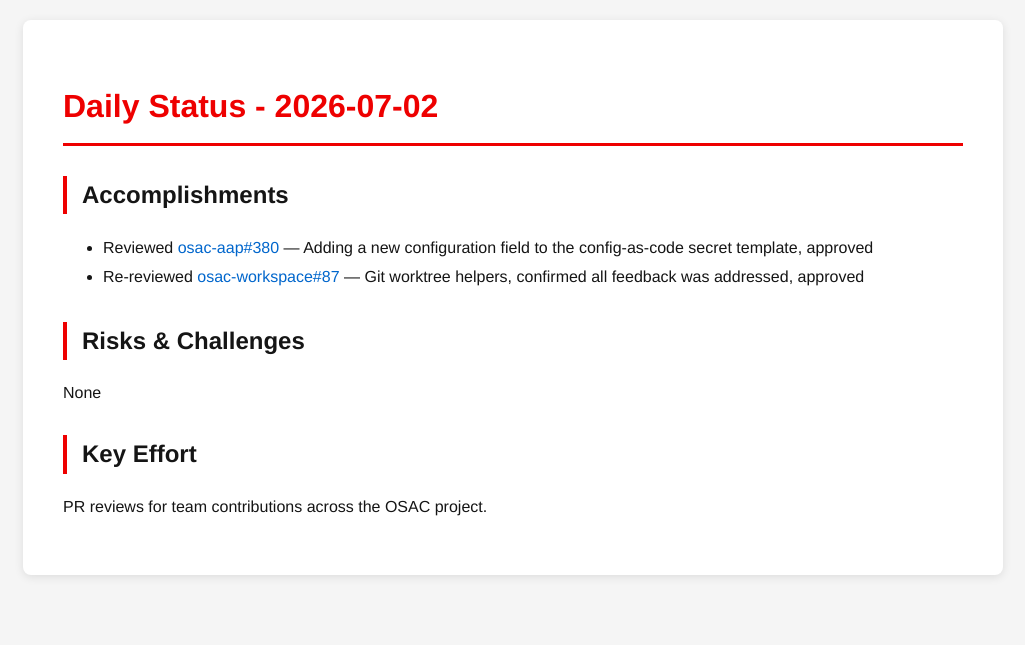
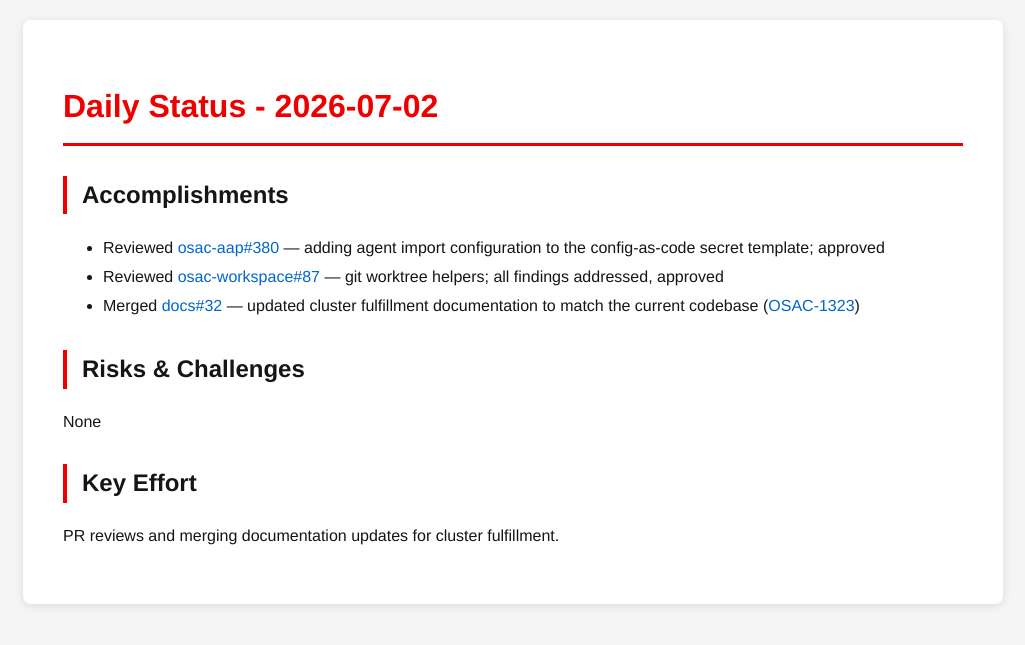
Before and after one commit to tzvatot/daily-status, a Jekyll site: the page built from 2026-07-02.md, in a window 1280 px wide. Shown: the top 645 px of the page, without its empty margins (127-1152 px from the left). Built offline with Jekyll 4.4.1, drawn with Linux system fonts in a browser that asks for light colours.

Commit message:
Daily status update - 2026-07-02

```diff
--- a/2026-07-02.md
+++ b/2026-07-02.md
@@ -7,11 +7,12 @@ date: 2026-07-02
 # Daily Status - 2026-07-02
 
 ## Accomplishments
-- Reviewed [osac-aap#380](https://github.com/osac-project/osac-aap/pull/380) — Adding a new configuration field to the config-as-code secret template, approved
-- Re-reviewed [osac-workspace#87](https://github.com/osac-project/osac-workspace/pull/87) — Git worktree helpers, confirmed all feedback was addressed, approved
+- Reviewed [osac-aap#380](https://github.com/osac-project/osac-aap/pull/380) — adding agent import configuration to the config-as-code secret template; approved
+- Reviewed [osac-workspace#87](https://github.com/osac-project/osac-workspace/pull/87) — git worktree helpers; all findings addressed, approved
+- Merged [docs#32](https://github.com/osac-project/docs/pull/32) — updated cluster fulfillment documentation to match the current codebase ([OSAC-1323](https://redhat.atlassian.net/browse/OSAC-1323))
 
 ## Risks & Challenges
 None
 
 ## Key Effort
-PR reviews for team contributions across the OSAC project.
+PR reviews and merging documentation updates for cluster fulfillment.
```
